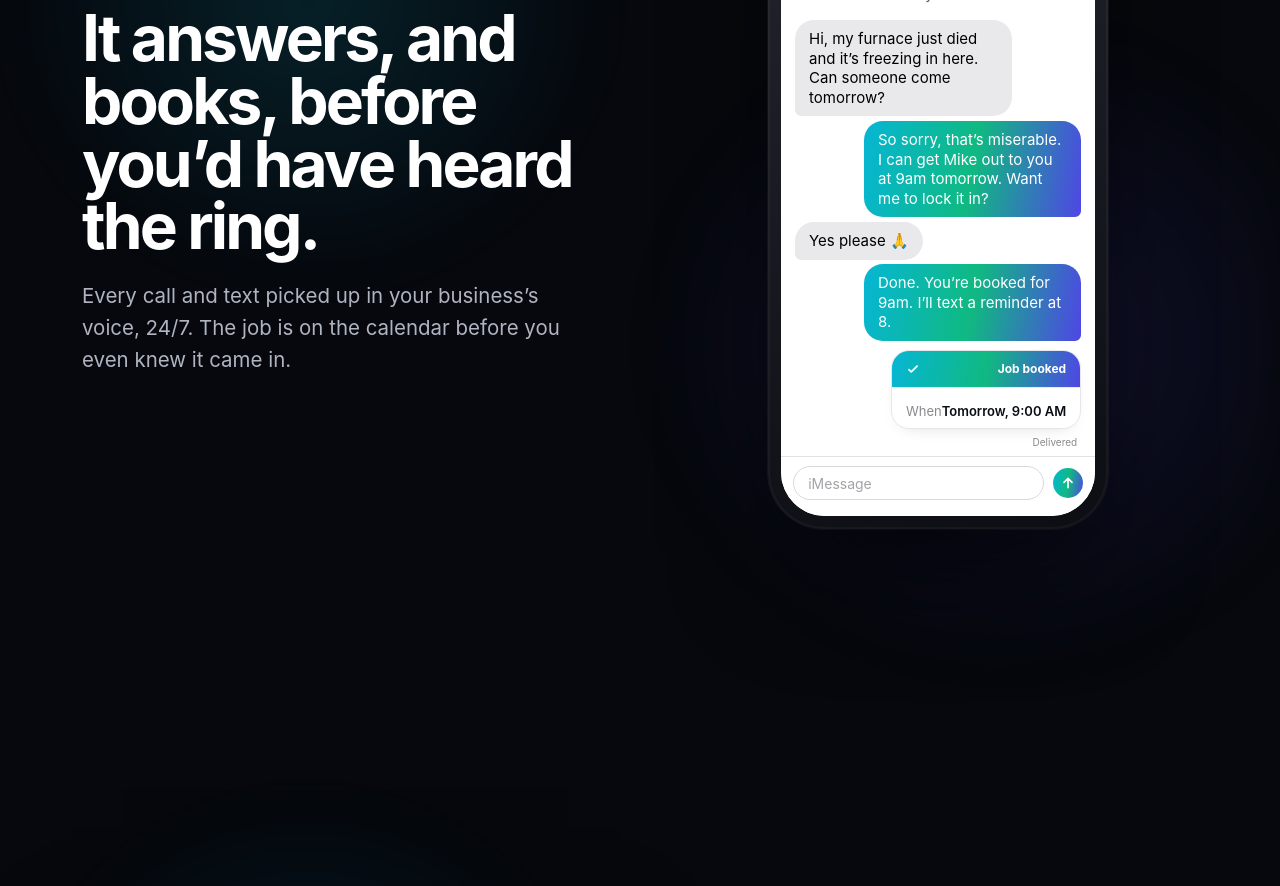
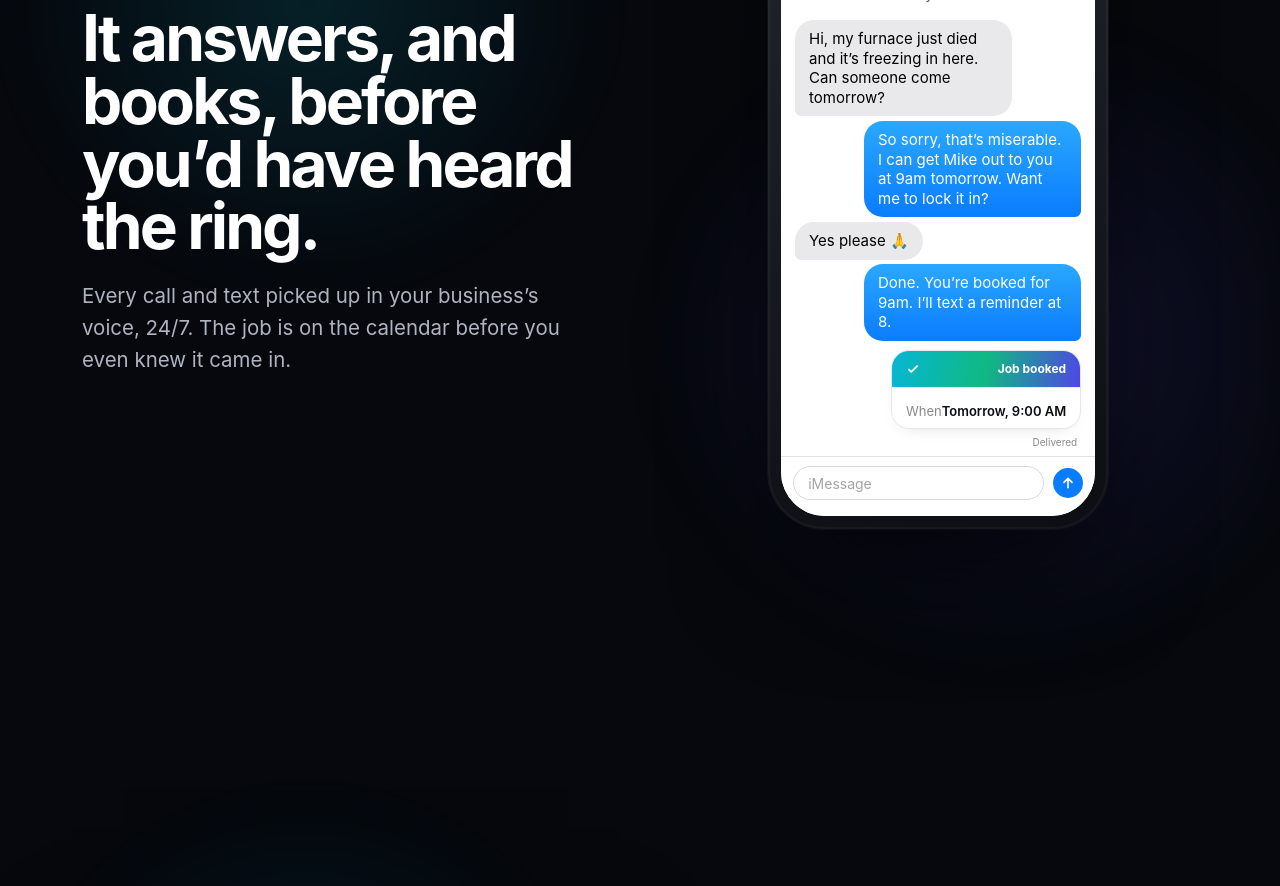
Before and after one commit to staybookt/staybookt-investor, a Next.js app: page / in a window 1280 px wide. Shown: the part 1160-2046 px from the top of the page. Built offline with nearby package versions, Linux system fonts and the light colour scheme; no server answers.

Commit message:
fix(v4): iMessage blue for receptionist outgoing bubbles and send button
Outgoing bubbles use the specific iMessage blue gradient
(linear-gradient(180deg,#2aa8ff,#0a7cff)) instead of the brand
gradient, and the send control is solid #0a7cff. Incoming bubbles,
avatar, and booking-card cap unchanged.

```diff
--- a/app/globals.css
+++ b/app/globals.css
@@ -553,7 +553,7 @@ section[id] { scroll-margin-top: 5rem; }
 .v4 .rc-b.show{animation:v4pop .38s cubic-bezier(.16,1,.3,1) forwards;}
 @keyframes v4pop{to{opacity:1;transform:none}}
 .v4 .rc-b.in{background:#e9e9eb;color:#000;border-bottom-left-radius:6px;}
-.v4 .rc-b.out{background:var(--v4-grad);color:#fff;border-bottom-right-radius:6px;}
+.v4 .rc-b.out{background:linear-gradient(180deg,#2aa8ff 0%,#0a7cff 100%);color:#fff;border-bottom-right-radius:6px;}
 .v4 .rc-delivered{font-size:10px;color:#8a8a8e;align-self:flex-end;margin:3px 4px 0;opacity:0;}
 .v4 .rc-delivered.show{opacity:1;transition:.4s;}
 .v4 .rc-typing{align-self:flex-start;background:#e9e9eb;border-radius:19px;border-bottom-left-radius:6px;padding:12px 15px;display:none;gap:5px;margin-top:2px;}
@@ -570,7 +570,7 @@ section[id] { scroll-margin-top: 5rem; }
 .v4 .rc-bkcard .r .k{color:#8a8a8e;}.v4 .rc-bkcard .r .v{font-weight:600;color:#0a0e14;}
 .v4 .rc-inputbar{padding:9px 12px 16px;border-top:.5px solid #e2e2e6;background:#fff;display:flex;align-items:center;gap:9px;}
 .v4 .rc-field{flex:1;height:34px;border:1px solid #d9d9dd;border-radius:18px;padding:0 14px;display:flex;align-items:center;font-size:14px;color:#a3a3a8;}
-.v4 .rc-send{width:30px;height:30px;border-radius:50%;background:var(--v4-grad);display:flex;align-items:center;justify-content:center;}
+.v4 .rc-send{width:30px;height:30px;border-radius:50%;background:#0a7cff;display:flex;align-items:center;justify-content:center;}
 .v4 .rc-send svg{width:16px;height:16px;}
 
 /* ===== PRODUCT: DASHBOARD ===== */
```
